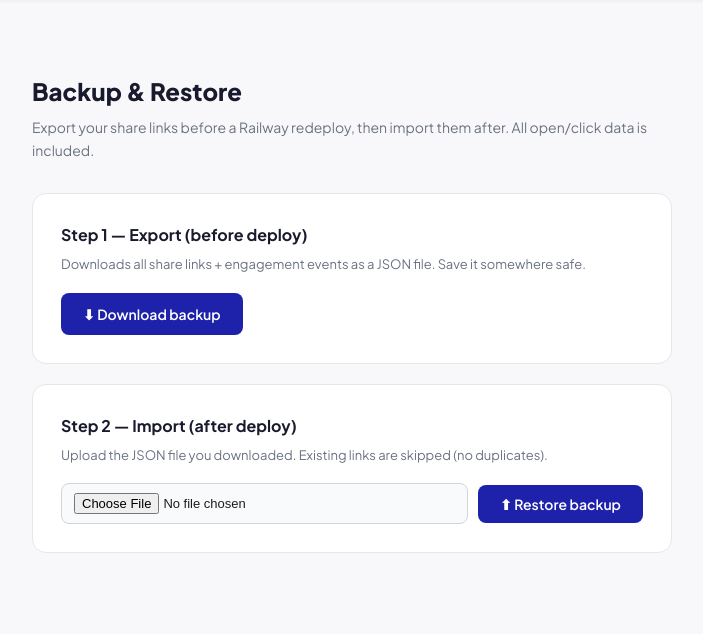
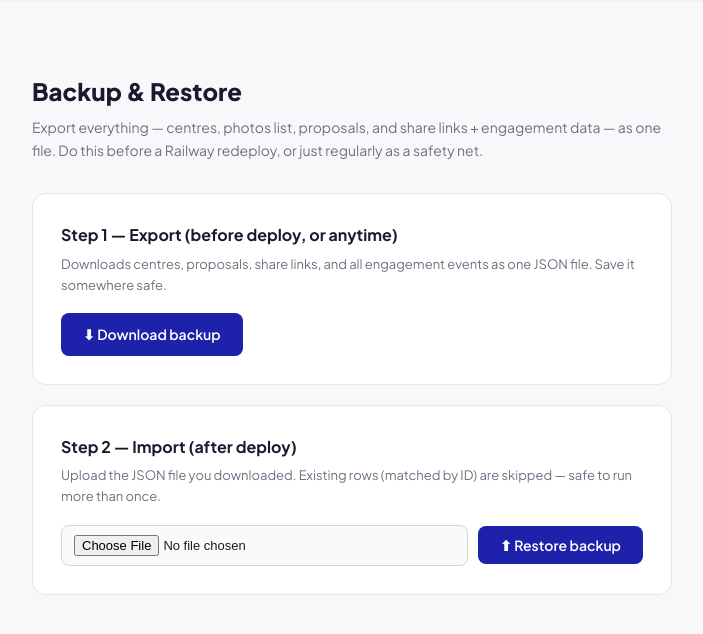
Before and after one commit to ritvizzzz/Proposal-Tool, a Flask app: page /admin/backup in a window 1280 px wide. Shown: the part 60-694 px from the top of the page, without its empty margins (288-991 px from the left). Run offline with Flask 3, Linux system fonts and the light colour scheme.

Commit message:
Extend backup/restore to cover the whole app, not just share links
Export and import now include centres, centre_images, and proposals
alongside share_links/link_events, in one JSON file. Restore is
idempotent (safe to run more than once) and preserves IDs so
centre_images stay linked to the right centre.

Also fixes a latent bug this surfaced: hubble_id was only ever added
to the centres table by a separate one-off script (import_hubble.py),
never by the app's own schema setup — so a genuinely fresh database
(exactly what a backup restore targets) would have silently failed to
import a single centre. Now added to the main migration.

Co-Authored-By: Claude Sonnet 5 <noreply@anthropic.com>

```diff
--- a/app.py
+++ b/app.py
@@ -121,6 +121,11 @@ def init_db():
             conn.execute("ALTER TABLE centres ADD COLUMN has_coworking INTEGER DEFAULT 0")
         if 'min_desks' not in cols:
             conn.execute("ALTER TABLE centres ADD COLUMN min_desks INTEGER")
+        if 'hubble_id' not in cols:
+            # Previously only added by the standalone import_hubble.py script — but
+            # app.py code (matching, indexing, backup restore) depends on this column
+            # existing on ANY database, so it belongs in the main schema migration too.
+            conn.execute("ALTER TABLE centres ADD COLUMN hubble_id TEXT")
     # migrate: add new columns to share_links if missing
     with get_db() as conn:
         for col_def in ['client_email TEXT', 'client_phone TEXT', 'canonical_ids TEXT', 'personalised_message TEXT', 'recommended_ids TEXT']:
@@ -2020,14 +2025,19 @@ def admin_backup_page():
 def admin_backup_export():
     with get_db() as conn:
         conn.row_factory = sqlite3.Row
-        links = [dict(r) for r in conn.execute('SELECT * FROM share_links ORDER BY created_at').fetchall()]
-        events = [dict(r) for r in conn.execute('SELECT * FROM link_events ORDER BY created_at').fetchall()]
-    payload = json.dumps({'share_links': links, 'link_events': events}, default=str, indent=2)
+        payload = {
+            'centres': [dict(r) for r in conn.execute('SELECT * FROM centres ORDER BY id').fetchall()],
+            'centre_images': [dict(r) for r in conn.execute('SELECT * FROM centre_images ORDER BY id').fetchall()],
+            'proposals': [dict(r) for r in conn.execute('SELECT * FROM proposals ORDER BY id').fetchall()],
+            'share_links': [dict(r) for r in conn.execute('SELECT * FROM share_links ORDER BY created_at').fetchall()],
+            'link_events': [dict(r) for r in conn.execute('SELECT * FROM link_events ORDER BY created_at').fetchall()],
+        }
+    body = json.dumps(payload, default=str, indent=2)
     return send_file(
-        io.BytesIO(payload.encode()),
+        io.BytesIO(body.encode()),
         mimetype='application/json',
         as_attachment=True,
-        download_name='share_links_backup.json'
+        download_name=f'proposal_tool_backup_{datetime.now(_dt_timezone.utc).strftime("%Y%m%d")}.json'
     )
 
 @app.route('/admin/backup/import', methods=['POST'])
@@ -2039,39 +2049,49 @@ def admin_backup_import():
         data = json.loads(f.read().decode())
     except Exception:
         return jsonify({'error': 'Invalid JSON file'}), 400
-    links = data.get('share_links', [])
-    events = data.get('link_events', [])
-    imported_links = imported_events = 0
-    with get_db() as conn:
-        for lnk in links:
-            try:
-                conn.execute('''
-                    INSERT OR IGNORE INTO share_links
-                        (token, label, centre_ids, centre_names, canonical_ids,
-                         created_at, created_by, client_email, client_phone)
-                    VALUES (?,?,?,?,?,?,?,?,?)
-                ''', (lnk.get('token'), lnk.get('label'), lnk.get('centre_ids'),
-                      lnk.get('centre_names'), lnk.get('canonical_ids'),
-                      lnk.get('created_at'), lnk.get('created_by'),
-                      lnk.get('client_email'), lnk.get('client_phone')))
-                imported_links += 1
-            except Exception:
-                pass
-        for ev in events:
-            try:
-                conn.execute('''
-                    INSERT OR IGNORE INTO link_events
-                        (token, event_type, centre_id, centre_name, dwell_seconds,
-                         ip_hash, user_agent, booking_date, booking_time, created_at)
-                    VALUES (?,?,?,?,?,?,?,?,?,?)
-                ''', (ev.get('token'), ev.get('event_type'), ev.get('centre_id'),
-                      ev.get('centre_name'), ev.get('dwell_seconds'), ev.get('ip_hash'),
-                      ev.get('user_agent'), ev.get('booking_date'), ev.get('booking_time'),
-                      ev.get('created_at')))
-                imported_events += 1
-            except Exception:
-                pass
-    return jsonify({'ok': True, 'imported_links': imported_links, 'imported_events': imported_events})
+
+    counts = {}
+    with get_db() as conn:
+        # id is inserted explicitly (not auto-assigned) for every table below so
+        # relationships stay intact — e.g. centre_images.centre_id must keep
+        # pointing at the same centre it did before the backup was taken.
+        counts['centres'] = _restore_rows(conn, data.get('centres', []), 'centres', [
+            'id','name','address','city','about','space_type','brand','price_from','price_unit',
+            'seat_type','open_hours','amenities','transport','website','map_url','coordinates',
+            'why_recommend','source','created_at','hubble_id','hotdesk_price','has_coworking','min_desks',
+        ])
+        counts['centre_images'] = _restore_rows(conn, data.get('centre_images', []), 'centre_images', [
+            'id','centre_id','filename','label','is_primary','sort_order',
+        ])
+        counts['proposals'] = _restore_rows(conn, data.get('proposals', []), 'proposals', [
+            'id','title','template','client_name','client_company','client_email','client_location',
+            'team_size','space_type','area_required','budget','duration','selected_centres',
+            'manual_centres','status','pptx_filename','pdf_filename','created_at',
+        ])
+        counts['share_links'] = _restore_rows(conn, data.get('share_links', []), 'share_links', [
+            'id','token','label','centre_ids','centre_names','created_at','created_by','client_email',
+            'client_phone','canonical_ids','personalised_message','recommended_ids','is_test',
+        ])
+        counts['link_events'] = _restore_rows(conn, data.get('link_events', []), 'link_events', [
+            'id','token','event_type','centre_id','centre_name','dwell_seconds','ip_hash',
+            'user_agent','booking_date','booking_time','created_at',
+        ])
+    return jsonify({'ok': True, **{f'imported_{k}': v for k, v in counts.items()}})
+
+def _restore_rows(conn, rows, table, columns):
+    placeholders = ','.join('?' * len(columns))
+    col_list = ','.join(columns)
+    n = 0
+    for row in rows:
+        try:
+            conn.execute(
+                f'INSERT OR IGNORE INTO {table} ({col_list}) VALUES ({placeholders})',
+                [row.get(c) for c in columns]
+            )
+            n += 1
+        except Exception:
+            pass
+    return n
 
 
 if __name__ == '__main__':
--- a/templates/backup.html
+++ b/templates/backup.html
@@ -5,13 +5,14 @@
 <div style="max-width:640px;margin:40px auto">
   <h1 style="font-size:24px;font-weight:800;color:#1A1A2E;margin-bottom:6px">Backup & Restore</h1>
   <p style="font-size:14px;color:#6B7280;margin-bottom:32px">
-    Export your share links before a Railway redeploy, then import them after. All open/click data is included.
+    Export everything — centres, photos list, proposals, and share links + engagement data — as one file.
+    Do this before a Railway redeploy, or just regularly as a safety net.
   </p>
 
   <!-- Export -->
   <div style="background:#fff;border:1.5px solid #E5E7EB;border-radius:14px;padding:28px;margin-bottom:20px">
-    <h2 style="font-size:16px;font-weight:700;color:#1A1A2E;margin-bottom:6px">Step 1 — Export (before deploy)</h2>
-    <p style="font-size:13px;color:#6B7280;margin-bottom:18px">Downloads all share links + engagement events as a JSON file. Save it somewhere safe.</p>
+    <h2 style="font-size:16px;font-weight:700;color:#1A1A2E;margin-bottom:6px">Step 1 — Export (before deploy, or anytime)</h2>
+    <p style="font-size:13px;color:#6B7280;margin-bottom:18px">Downloads centres, proposals, share links, and all engagement events as one JSON file. Save it somewhere safe.</p>
     <a href="/admin/backup/export" class="btn btn-primary" style="display:inline-block;text-decoration:none;padding:10px 22px;font-size:14px;font-weight:600">
       ⬇ Download backup
     </a>
@@ -20,7 +21,7 @@
   <!-- Import -->
   <div style="background:#fff;border:1.5px solid #E5E7EB;border-radius:14px;padding:28px">
     <h2 style="font-size:16px;font-weight:700;color:#1A1A2E;margin-bottom:6px">Step 2 — Import (after deploy)</h2>
-    <p style="font-size:13px;color:#6B7280;margin-bottom:18px">Upload the JSON file you downloaded. Existing links are skipped (no duplicates).</p>
+    <p style="font-size:13px;color:#6B7280;margin-bottom:18px">Upload the JSON file you downloaded. Existing rows (matched by ID) are skipped — safe to run more than once.</p>
     <form id="import-form">
       <div style="display:flex;gap:10px;align-items:center;flex-wrap:wrap">
         <input type="file" id="backup-file" accept=".json" required
@@ -55,7 +56,9 @@ document.getElementById('import-form').addEventListener('submit', async function
       el.style.background = '#f0fdf4';
       el.style.border = '1.5px solid #059669';
       el.style.color = '#065f46';
-      el.textContent = `✓ Restored ${data.imported_links} share links and ${data.imported_events} events.`;
+      el.textContent = `✓ Restored ${data.imported_centres} centres, ${data.imported_centre_images} photos, `
+        + `${data.imported_proposals} proposals, ${data.imported_share_links} share links, `
+        + `${data.imported_link_events} events.`;
     } else {
       el.style.background = '#fef2f2';
       el.style.border = '1.5px solid #dc2626';
```
